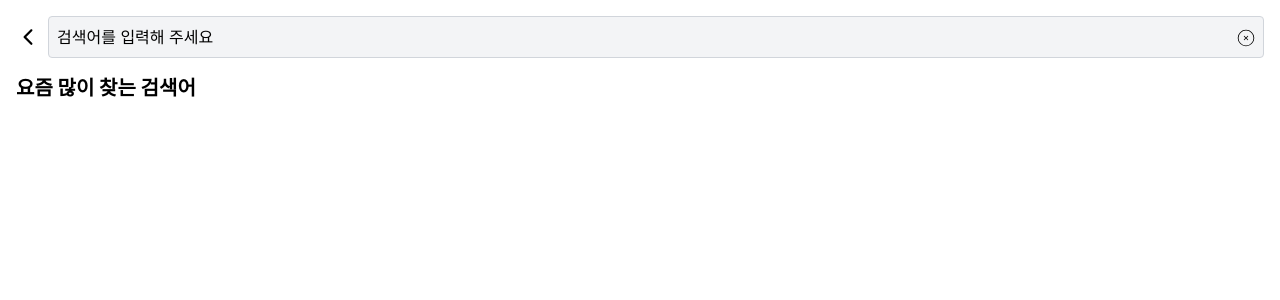
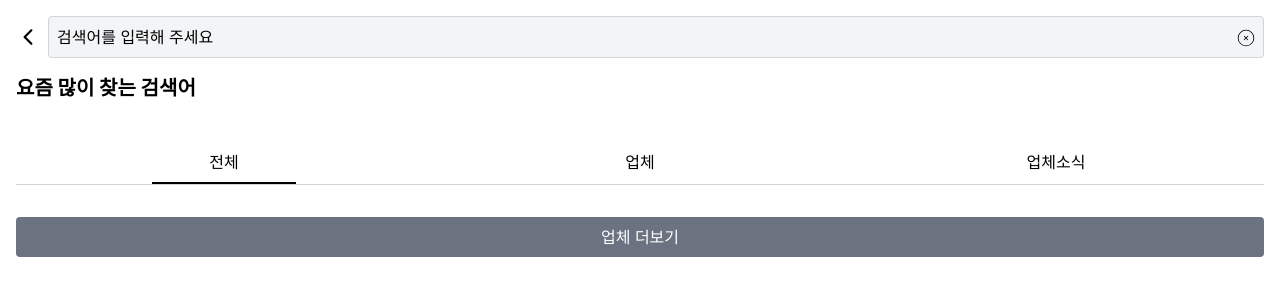
Before and after one commit to munnarae/Searching-project, a Next.js app: page / in a window 1280 px wide. Shown: the top 300 px of the page. Built offline with nearby package versions, Linux system fonts and the light colour scheme.

Commit message:
검색 결과 업체리스트 UI

```diff
--- a/src/app/components/SearchResults.tsx
+++ b/src/app/components/SearchResults.tsx
@@ -1,10 +1,45 @@
-import React, { useState, useEffect } from 'react';
+import React, { useState } from 'react';
 
-const SearchResults = () => {
+const SearchResults: React.FC<{ searchTerm: string, results: any[], showMore: boolean, hasMore: boolean, handleShowMore: () => void, loader: React.RefObject<HTMLDivElement> }> = ({ searchTerm, results, showMore, hasMore, handleShowMore, loader }) => {
+    const [selectedTab, setSelectedTab] = useState<string>('전체');
+    const renderResults = () => {
+        return (
+            <div className="space-y-4">
+                {results.map((result, index) => (
+                    <div key={index} className="flex items-center p-4 border border-gray-300 rounded">
+                        <img src={result.imageUrl} alt={result.name} className="w-12 h-12 mr-4" />
+                        <div>
+                            <h3 className="text-lg">{result.name}</h3>
+                            <p>{result.description}</p>
+                        </div>
+                    </div>
+                ))}
+            </div>
+        );
+    };
+
     return (
-        <div>
+        <div className="p-4">
+            <div className="flex justify-around mb-4 border-b border-gray-300">
+                {['전체', '업체', '업체소식'].map(tab => (
+                    <button
+                        key={tab}
+                        onClick={() => setSelectedTab(tab)}
+                        className={`p-2 ${selectedTab === tab ? 'border-b-2 border-black w-36' : 'border-b-2 border-transparent w-36'}`}
+                    >
+                        {tab}
+                    </button>
+                ))}
+            </div>
+            <h2 className="text-xl font-bold mb-4"></h2>
+                <button
+                    onClick={handleShowMore}
+                    className="mt-4 w-full p-2 bg-gray-500 text-white rounded"
+                >
+                    업체 더보기
+                </button>
         </div>
-    )
-}
+    );
+};
 
 export default SearchResults;
```
